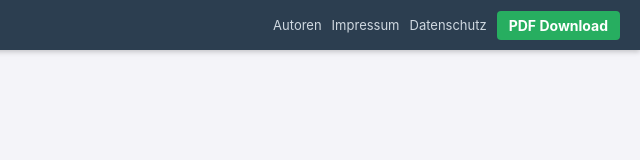
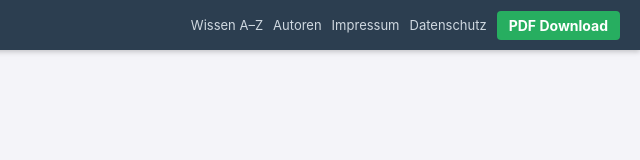
Before and after one commit to vogtpet/NHK, a plain HTML site: page docs/index.html in a window 1280 px wide. Shown: the full height of the page, 640-1280 px from the left. Drawn offline with Linux system fonts and the light colour scheme.

Commit message:
Homepage: add a visible Wissen A-Z link to the header
The hub link previously lived only in the sidebar, which is hidden on
desktop Chromium, so the rendered homepage had no visible link to the
A-Z hub. The header now links to /wissen/ on every viewport.

```diff
--- a/docs/index.html
+++ b/docs/index.html
@@ -326,6 +326,7 @@
             <h1>Naturheilkunde für den Hausgebrauch</h1>
         </div>
         <div class="right-nav">
+            <a class="nav-legal" href="wissen/">Wissen A–Z</a>
             <a class="nav-legal nav-authors" href="autoren/">Autoren</a>
             <a class="nav-legal" href="impressum/">Impressum</a>
             <a class="nav-legal" href="datenschutz/">Datenschutz</a>
```
